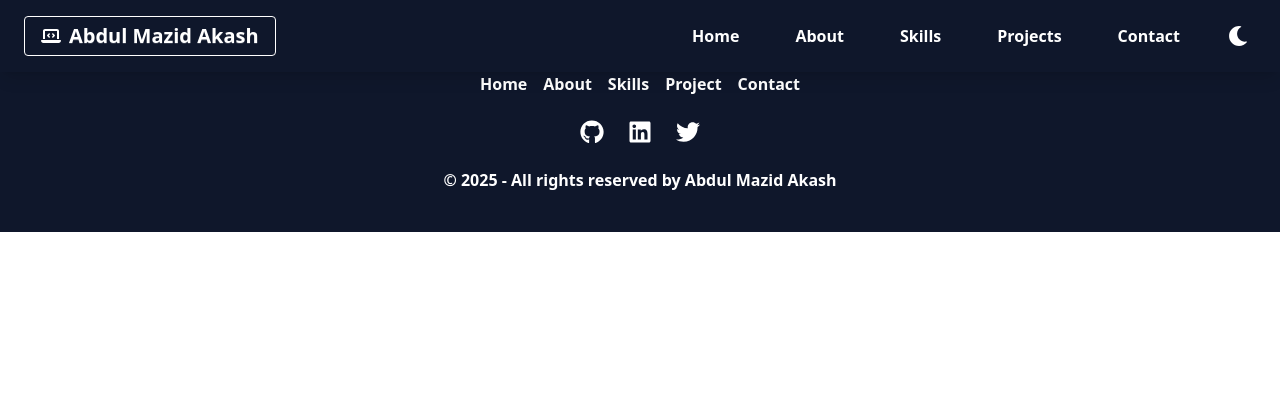
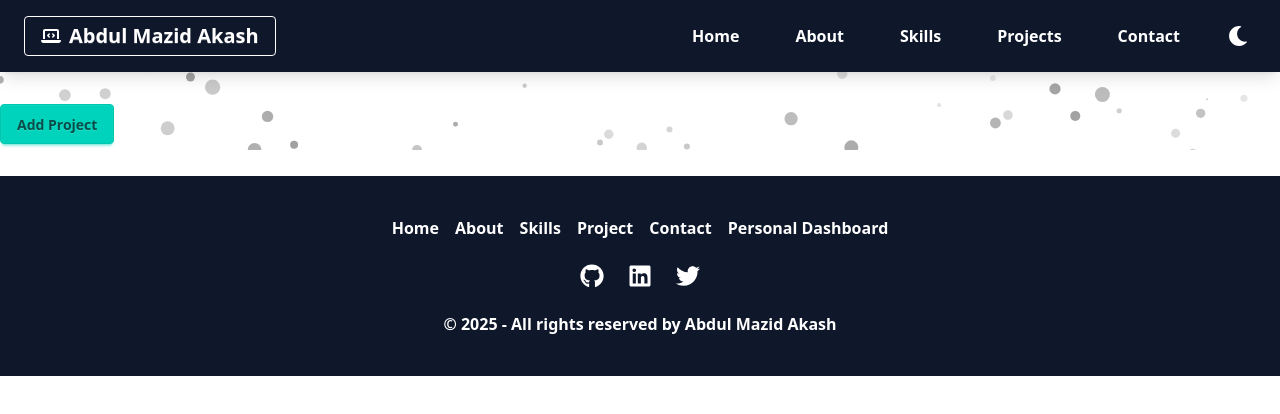
Before and after one commit to abdulmazidakash/professional-portfolio-2025, a React (Vite) app: page /personal-dashboard in a window 1280 px wide. Shown: the top 414 px of the page. Built offline with nearby package versions, Linux system fonts and the light colour scheme.

Commit message:
add: personal dashboard route setup

```diff
--- a/src/App.jsx
+++ b/src/App.jsx
@@ -8,6 +8,8 @@ import Projects from "./pages/projects/projects";
 import SkillsSection from "./pages/SkillsSection/SkillsSection";
 import ProjectDetails from "./pages/projectsDetails/projectsDetails";
 import ParticlesBackground from "./components/ParticlesBackground";
+import PersonalDashboard from "./personal-dashboard/PersonalDashboard";
+import AddProject from "./personal-dashboard/AddProject";
 
 function App() {
   return (
@@ -49,6 +51,24 @@ function App() {
               </div>
             }
           />
+{/* --------personal dashboard start area ----------------------------- */}
+          <Route
+          path="/personal-dashboard"
+          element={
+            <div className="pt-10 mt-16 container mx-auto">
+              <PersonalDashboard/>
+            </div>
+          }
+          />
+          <Route
+          path="/add-project"
+          element={
+            <div className="pt-10 mt-16 container mx-auto">
+              <AddProject/>
+            </div>
+          }
+          />
+          {/* --------------------personal dashboard end area -------------- */}
         </Routes>
 
         {/* Footer */}
--- a/src/pages/Footer.jsx
+++ b/src/pages/Footer.jsx
@@ -1,4 +1,5 @@
 import { FaTwitter, FaGithub, FaLinkedin } from "react-icons/fa";
+import { Link } from "react-router";
 
 const Footer = () => {
   return (
@@ -22,6 +23,9 @@ const Footer = () => {
           <a href="#contact" className="link link-hover">
             Contact
           </a>
+          <Link  to={'/personal-dashboard'} className="link link-hover">
+           Personal Dashboard
+          </Link>
         </nav>
 
         {/* Social Media Icons */}
--- /dev/null
+++ b/src/personal-dashboard/AddProject.jsx
@@ -0,0 +1,11 @@
+
+
+const AddProject = () => {
+	return (
+		<div>
+			add project
+		</div>
+	);
+};
+
+export default AddProject;
--- /dev/null
+++ b/src/personal-dashboard/PersonalDashboard.jsx
@@ -0,0 +1,12 @@
+import { Link } from "react-router";
+
+
+const PersonalDashboard = () => {
+	return (
+		<div>
+			<Link to={'/add-project'} className="btn btn-accent">Add Project</Link>
+		</div>
+	);
+};
+
+export default PersonalDashboard;
```
Also changed, not shown: src/Routes/routes.jsx (added).
